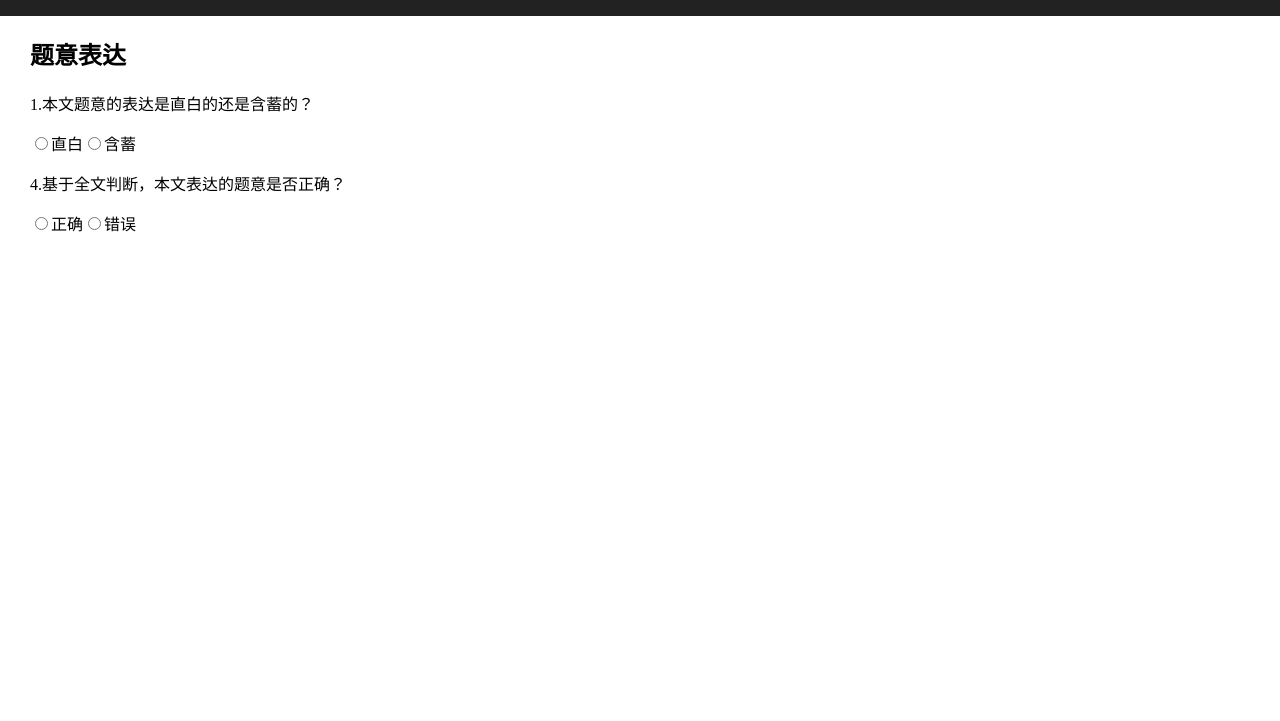
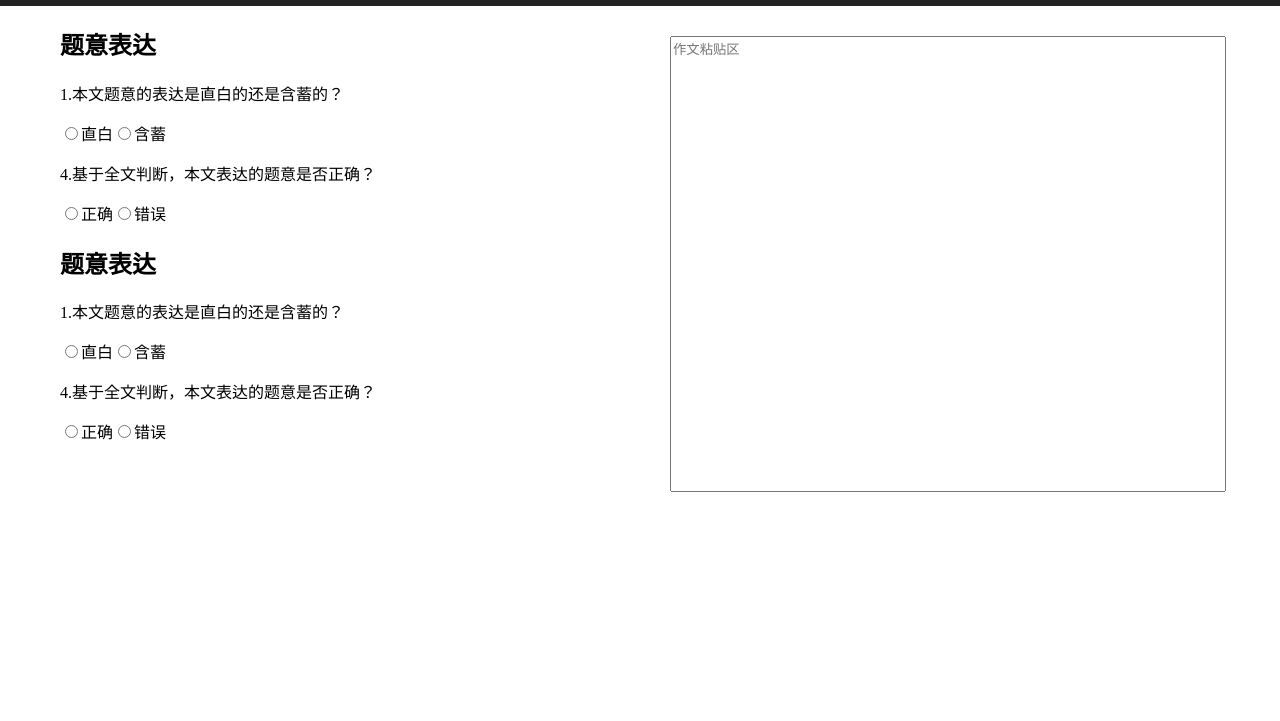
Before and after one commit to yyssjj33/essay-grading, a React app: page / in a window 1280 px wide. Shown: the part 79-800 px from the top of the page. Built offline with nearby package versions, Linux system fonts and the light colour scheme.

Commit message:
update version

```diff
--- a/src/components/App.js
+++ b/src/components/App.js
@@ -1,5 +1,6 @@
 import React, { Component } from 'react';
-import Tiyibiaoda from './tiyibiaoda/tiyibiaoda.js'
+import Tiyibiaoda from './tiyibiaoda/tiyibiaoda.js';
+import Zuowenqu from './zuowen/zuowenqu.js';
 import '../style/App.css';
 
 class App extends Component {
@@ -10,7 +11,14 @@ class App extends Component {
           <h2>作文评分小程序</h2>
         </div>
         <div className="container">
-          <Tiyibiaoda />
+          <div className="pingfenqu">
+            <Tiyibiaoda />
+            <Tiyibiaoda />
+            <div style={{height:300}}></div>
+          </div>
+          <div className="zuowenqu">
+            <Zuowenqu />
+          </div>
         </div>
       </div>
     );
--- /dev/null
+++ b/src/components/zuowen/zuowenqu.js
@@ -0,0 +1,11 @@
+import React, { Component } from 'react';
+
+class Zuowenqu extends Component{
+  render() {
+    return (
+        <textarea rows="30" placeholder="作文粘贴区" style={{width:"100%"}}></textarea>
+    );
+  }
+}
+
+export default Zuowenqu;
--- a/src/style/App.css
+++ b/src/style/App.css
@@ -9,7 +9,7 @@
 
 .App-header {
   background-color: #222;
-  padding: 10px;
+  padding: 5px;
   color: white;
   text-align: center;
 }
@@ -19,6 +19,20 @@
   padding: 0 30px 0 30px;
 }
 
+.pingfenqu {
+  flex: 1;
+  overflow-y: scroll;
+  height:100vh;
+  padding: 0 30px 30px 30px;
+}
+
+.zuowenqu {
+  flex: 1;
+  padding: 30px;
+  height:100vh;
+}
+
+
 textarea {
     resize: none;
 }
--- a/src/style/index.css
+++ b/src/style/index.css
@@ -2,4 +2,8 @@ body {
   margin: 0;
   padding: 0;
   font-family: "Microsoft Yahei";
+  position: fixed;
+  overflow-y: scroll;
+  width: 100%;
+  font: x-large;
 }
```
